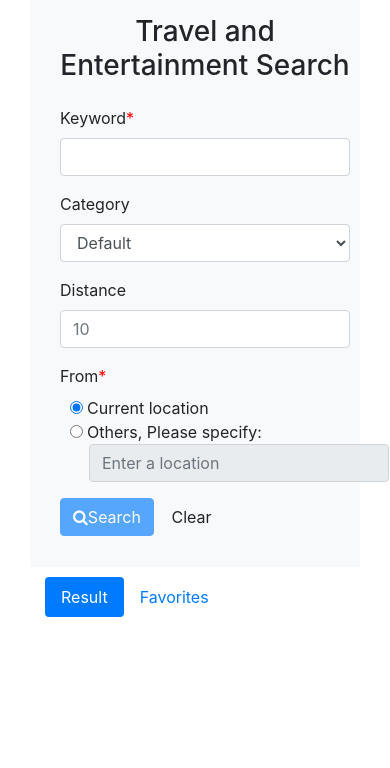
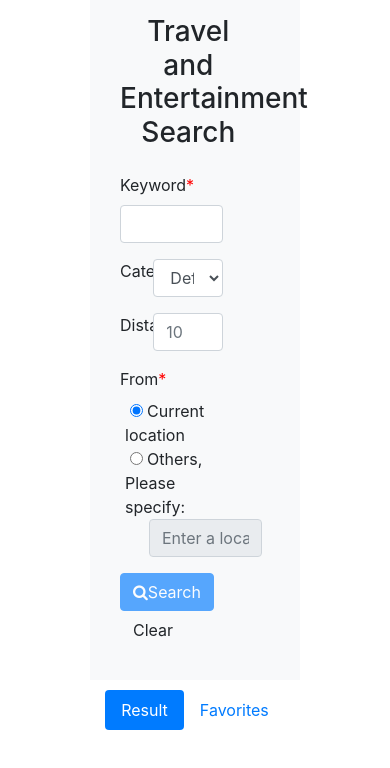
Before and after one commit to bhargav95/Ezy-Search, a website: page public/first.html in a window 390 px wide. Drawn offline with nearby package versions, Linux system fonts and the light colour scheme; some packages are replaced by stand-ins of ours; no server answers; a script that the page names is missing.

Commit message:
Fix mobile UI issues

```diff
--- a/public/first.html
+++ b/public/first.html
@@ -354,15 +354,15 @@
 
     <div class='container-fluid'>
         <div class='col-offset-6'>
-            <div class='offset-lg-2 col-lg-8'>
+            <div class='offset-2 col-8'>
 
                 <form class="bg-light justify-content-center" id='infoForm' name='infoForm'>
                     <div class='form-group row'>
-                        <h3 class="col-lg-10 text-center title">Travel and Entertainment Search</h3>
+                        <h3 class="col-10 text-center title">Travel and Entertainment Search</h3>
                     </div>
                     <div class="form-group row">
                         <label for="keyword" id="keyname" class='col-lg-2 control-label'>Keyword</label>
-                        <div class='col-lg-offset-2 col-lg-8'>
+                        <div class='col-offset-2 col-8'>
                             <input type="text" id="keyword" name="keyword" ng-class="{'is-invalid' : infoForm.keyword.$invalid && infoForm.keyword.$touched }" ng-model="keyword" class="form-control" required>
                             <div class='invalid-feedback'>Please enter a keyword.</div>
                         </div>
@@ -370,25 +370,25 @@
 
                     <div class="form-group row">
 
-                        <label for="category" class='col-lg-2'>Category</label>
-
-                        <div class='col-lg-6'>
-                            <select class="form-control col-lg-*" id="category" name="category" ng-model="category">
+                        <label for="category" class='col-2'>Category</label>
+
+                        <div class='col-6'>
+                            <select class="form-control col-*" id="category" name="category" ng-model="category">
                     <option ng-repeat="x in formHeaders" value={{x}}>{{x}}</option>
                   </select>
                         </div>
                     </div>
 
                     <div class="form-group row">
-                        <label for="distance" class='control-label col-lg-2'>Distance</label>
-                        <div class='col-lg-offset-2 col-lg-6'>
+                        <label for="distance" class='control-label col-2'>Distance</label>
+                        <div class='col-offset-2 col-6'>
                             <input type="number" id="distance" name="distance" class="form-control" placeholder="10">
 
                         </div>
                     </div>
                     <div class="form-group row">
                         <label class='control-label col-lg-2' id='fromlabel'>From</label>
-                        <div class='col-lg-8 p-0' id='radioButton'>
+                        <div class='col-8 p-0' id='radioButton'>
 
                             <div class='form-check'>
                                 <label for="options1"></label>
@@ -396,9 +396,9 @@
 
                             </div>
 
-                            <div class='form-check mx-auto'>
+                            <div class='form-check'>
                                 <label for="options2"> </label>
-                                <input type="radio" style="margin-left: 0;" name="options" id="options2" value="second" ng-model="radVal"> Others, Please specify:
+                                <input type="radio" name="options" id="options2" value="second" ng-model="radVal"> Others, Please specify:
                                 <input type="text" class="form-control ml-4" name='location' id='location' ng-model="location" ng-class="{ 'is-invalid' : infoForm.location.$invalid && infoForm.location.$touched }" placeholder='Enter a location' ng-disabled="radVal=='first'" required g-places-autocomplete ng-model="location" />
                                 <!--                                <input type="text" name='location' class='form-control' id='location' ng-model="location" ng-class="{ 'is-invalid' : infoForm.location.$invalid && infoForm.location.$touched }" placeholder='Enter a location' disabled required>-->
                                 <div ng-show="radVal=='second'" class='invalid-feedback'>Please enter a location.</div>
@@ -411,10 +411,10 @@
 
 
                     <div class="form-group row">
-                        <div class='col-lg-4'>
+                        <div class='col-4'>
                             <button type="submit" ng-init="geolocation()" ng-click="getJSON()" id='search' name="search" class="btn btn-primary" ng-disabled="infoForm.keyword.$invalid ||
   (radVal=='second' && infoForm.location.$invalid)|| !geolocate"><i class="fa fa-search"></i>Search</button>
-                            <button type="button" name="clear" ng-click="clearAll()" class='btn btn-light'>Clear</button>
+                            <button class='btn btn-light' type="button" name="clear" ng-click="clearAll()" class='btn btn-light'>Clear</button>
 
                         </div>
 
@@ -424,7 +424,7 @@
 
 
             <div class='container'>
-                <div class='container col-lg-4 col-offset-6 centered'>
+                <div class='d-flex justify-content-center'>
                     <ul class="nav nav-pills mb-3" id="pills-tab" role="tablist">
                         <li class="nav-item">
                             <a class="nav-link active" id="pills-results-tab" ng-click="placeDetails=false;showRes=true;" data-toggle="pill" href="#res" role="tab" aria-controls="res" aria-selected="true">Result</a>
@@ -439,8 +439,8 @@
                     <div class='tab-pane fade show active' aria-labelledby="pills-results-tab" id="res">
                         <div class="container pageResults" ng-show="showRes">
 
-                            <div class="float-right" ng-show="comp_results.length > 0">
-                                <button ng-disabled="selectedIndex==-1" ng-click="showLatestDetails(true)">Details<i class="fa fa-chevron-right"></i></button>
+                            <div class="d-flex justify-content-end" ng-show="comp_results.length > 0">
+                                <button class='btn btn-light' ng-disabled="selectedIndex==-1" ng-click="showLatestDetails(true)">Details<i class="fa fa-chevron-right"></i></button>
                             </div>
                             <table class="table" ng-show="comp_results.length > 0">
                                 <thead>
@@ -465,9 +465,14 @@
                             </table>
 
 
-                            <div class='text-center' ng-show="comp_results.length > 0">
-                                <button id="prev" ng-show="page_index!=0" ng-click="getPreviousToken()">Previous</button>
-                                <button id="next" ng-show="page_tokens[page_index]!== undefined" ng-click="getNextToken()">Next </button>
+                            <div class='d-flex justify-content-center' ng-show="comp_results.length > 0">
+                                <div class="mr-2">
+                                    <button class="btn btn-light p-2" id="prev" ng-show="page_index!=0" ng-click="getPreviousToken()">Previous</button>
+                                </div>
+                                <div>
+                                     <button class="btn btn-light" id="next" ng-show="page_tokens[page_index]!== undefined" ng-click="getNextToken()">Next </button>
+                                </div>
+
                             </div>
                             <div class="alert alert-warning" role="alert" ng-show="comp_results.length==0 && showRes && !api_failure">
                                 No records found.
```
